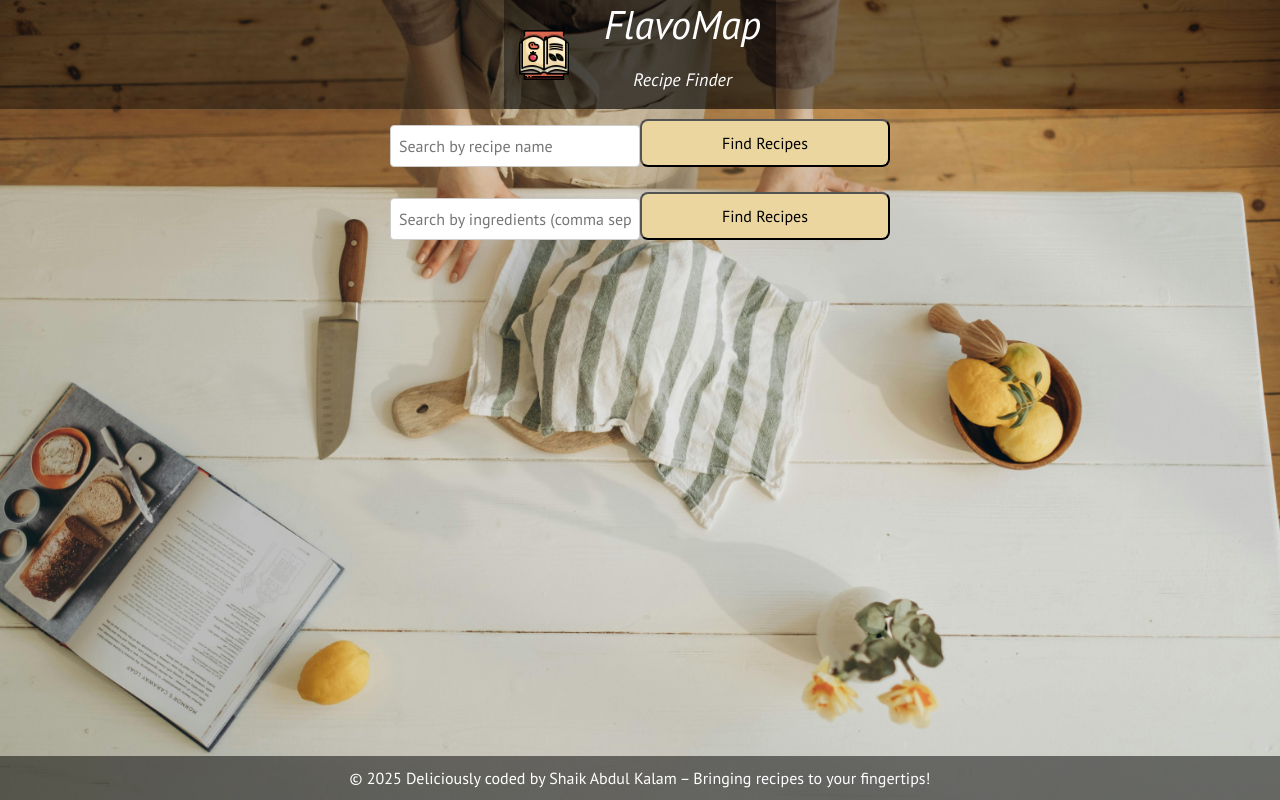
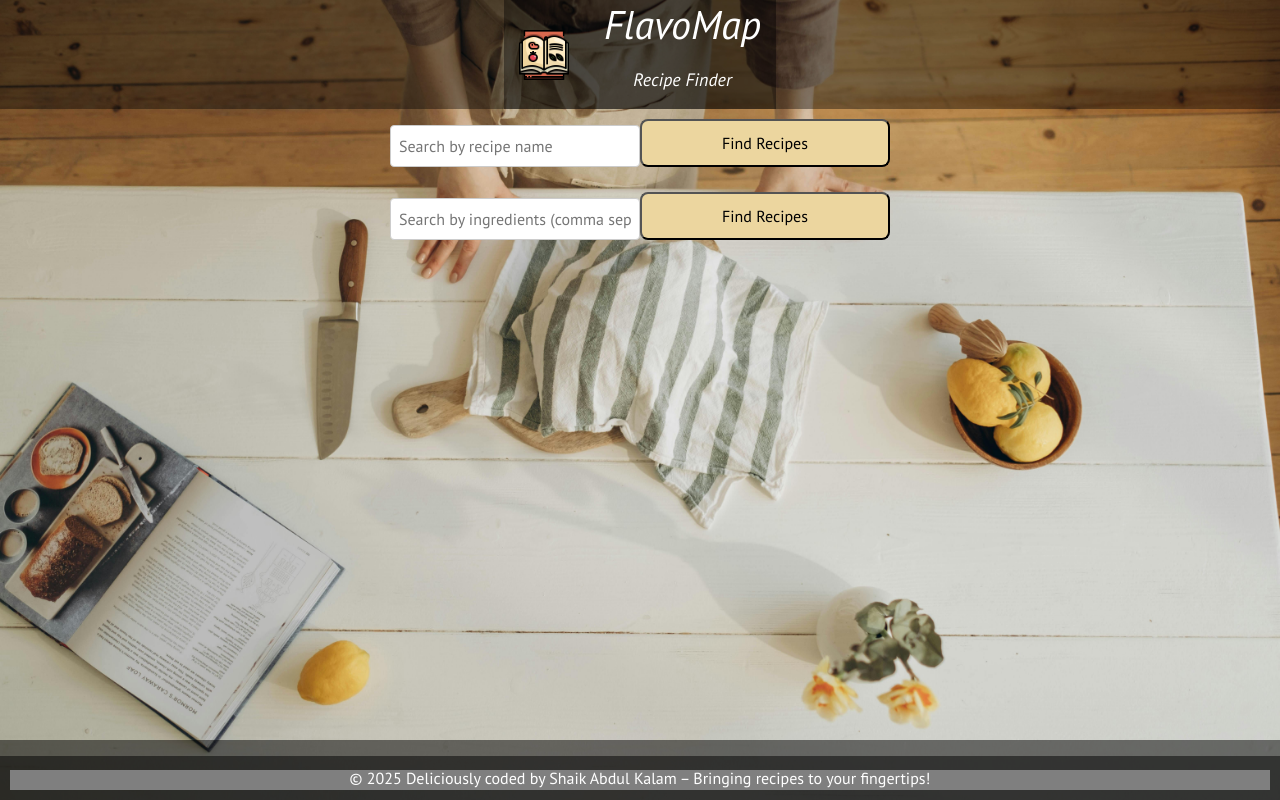
Before and after one commit to AbdulKalam3/FlavoMap-Recipe-Finder, a React (Create React App) app: page / in a window 1280 px wide. Built offline with nearby package versions, Linux system fonts and the light colour scheme.

Commit message:
Integrated Google AdSense

```diff
--- a/src/components/css/Footer.css
+++ b/src/components/css/Footer.css
@@ -1,4 +1,11 @@
-footer {
+/* Google AdSense Ad Section */
+.ads-container {
+    margin-top: 20px;
+    text-align: center;
+    padding: 10px 0;
+    background-color: white;
+  }
+  .footer {
     position: fixed;
     bottom: 0;
     left: 0;
@@ -8,7 +15,7 @@ footer {
     padding: 10px;
     text-align: center;
 }
-footer p {
+.footer p {
     margin: 0;
     font-size: 16px;
 }
--- a/src/components/footer.js
+++ b/src/components/footer.js
@@ -2,7 +2,15 @@ import './css/Footer.css';
 
 function Footer(){
     return(
-        <footer>
+        <footer>{/* Google AdSense Ad */}
+        <div className="ads-container">
+          <ins className="adsbygoogle"
+            style={{ display: 'block', textAlign: 'center' }}
+            data-ad-client="ca-pub-7360554667394701"
+            data-ad-slot="1234567890"
+            data-ad-format="auto">
+          </ins>
+        </div>
             <div className='footer'>
                 <p>
                 © 2025 Deliciously coded by Shaik Abdul Kalam – Bringing recipes to your fingertips!
--- a/src/components/main.js
+++ b/src/components/main.js
@@ -132,16 +132,6 @@ function Main() {
           )}
         </div>
       </div>
-
-      {/* Google AdSense Ad */}
-      <div className="ads-container">
-        <ins className="adsbygoogle"
-          style={{ display: 'block', textAlign: 'center' }}
-          data-ad-client="ca-pub-7360554667394701"
-          data-ad-slot="1234567890"
-          data-ad-format="auto">
-        </ins>
-      </div>
     </div>
   );
 }
```
Also changed, not shown: 11 other files (tests, documents, lock files or other folders).
